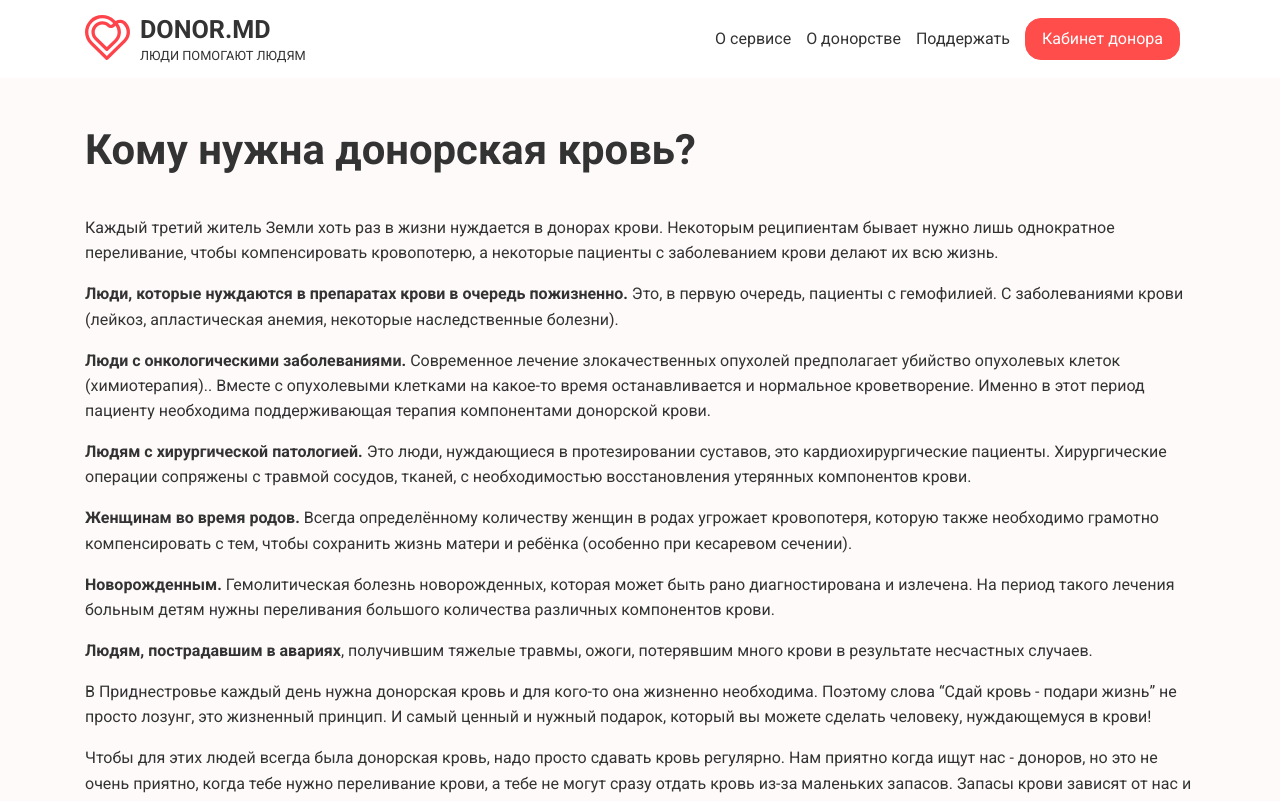
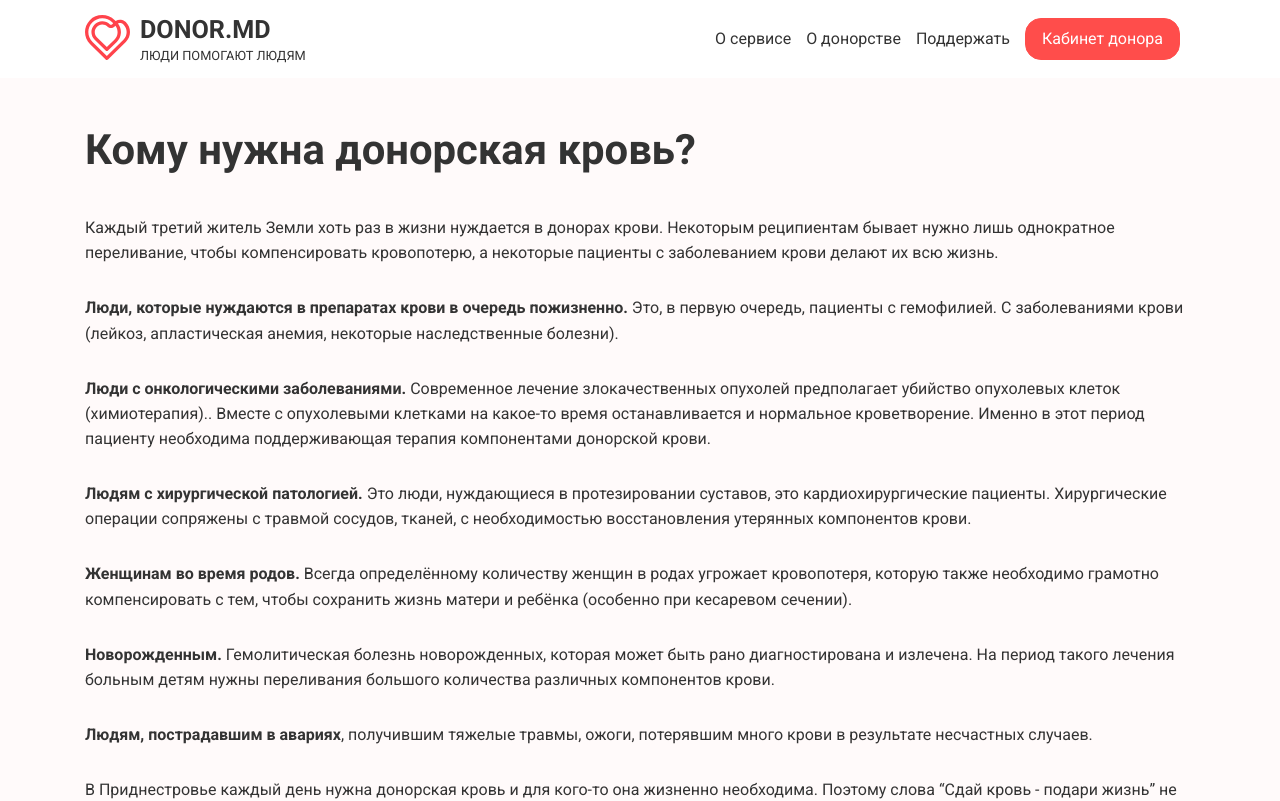
Before and after one commit to Donormd/donor.md-frontend, a Next.js app: page /who-needs-blood in a window 1280 px wide. Shown: the top 801 px of the page. Built offline with nearby package versions, Linux system fonts and the light colour scheme.

Commit message:
fix mismatch design on page who-needs-blood

```diff
--- a/src/pages/who-needs-blood.tsx
+++ b/src/pages/who-needs-blood.tsx
@@ -9,47 +9,47 @@ const WhoNeedsBlood = () => {
         <Title margin='0 0 40px 0' bold>
           Кому нужна донорская кровь?
         </Title>
-        <Paragraph>
+        <Paragraph margin='0 0 30px 0'>
           Каждый третий житель Земли хоть раз в жизни нуждается в донорах крови. Некоторым реципиентам бывает
           нужно лишь однократное переливание, чтобы компенсировать кровопотерю, а некоторые пациенты с
           заболеванием крови делают их всю жизнь.
         </Paragraph>
-        <Paragraph>
+        <Paragraph margin='0 0 30px 0'>
           <b>Люди, которые нуждаются в препаратах крови в очередь пожизненно.</b> Это, в первую очередь,
           пациенты с гемофилией. С заболеваниями крови (лейкоз, апластическая анемия, некоторые наследственные
           болезни).
         </Paragraph>
-        <Paragraph>
+        <Paragraph margin='0 0 30px 0'>
           <b>Люди с онкологическими заболеваниями.</b> Современное лечение злокачественных опухолей
           предполагает убийство опухолевых клеток (химиотерапия).. Вместе с опухолевыми клетками на какое-то
           время останавливается и нормальное кроветворение. Именно в этот период пациенту необходима
           поддерживающая терапия компонентами донорской крови.
         </Paragraph>
-        <Paragraph>
+        <Paragraph margin='0 0 30px 0'>
           <b>Людям с хирургической патологией.</b> Это люди, нуждающиеся в протезировании суставов, это
           кардиохирургические пациенты. Хирургические операции сопряжены с травмой сосудов, тканей, с
           необходимостью восстановления утерянных компонентов крови.
         </Paragraph>
-        <Paragraph>
+        <Paragraph margin='0 0 30px 0'>
           <b>Женщинам во время родов.</b> Всегда определённому количеству женщин в родах угрожает кровопотеря,
           которую также необходимо грамотно компенсировать с тем, чтобы сохранить жизнь матери и ребёнка
           (особенно при кесаревом сечении).
         </Paragraph>
-        <Paragraph>
+        <Paragraph margin='0 0 30px 0'>
           <b>Новорожденным.</b> Гемолитическая болезнь новорожденных, которая может быть рано диагностирована
           и излечена. На период такого лечения больным детям нужны переливания большого количества различных
           компонентов крови.
         </Paragraph>
-        <Paragraph>
+        <Paragraph margin='0 0 30px 0'>
           <b>Людям, пострадавшим в авариях</b>, получившим тяжелые травмы, ожоги, потерявшим много крови в
           результате несчастных случаев.
         </Paragraph>
-        <Paragraph>
+        <Paragraph margin='0 0 30px 0'>
           В Приднестровье каждый день нужна донорская кровь и для кого-то она жизненно необходима. Поэтому
           слова “Сдай кровь - подари жизнь” не просто лозунг, это жизненный принцип. И самый ценный и нужный
           подарок, который вы можете сделать человеку, нуждающемуся в крови!
         </Paragraph>
-        <Paragraph>
+        <Paragraph margin='0 0 30px 0'>
           Чтобы для этих людей всегда была донорская кровь, надо просто сдавать кровь регулярно. Нам приятно
           когда ищут нас - доноров, но это не очень приятно, когда тебе нужно переливание крови, а тебе не
           могут сразу отдать кровь из-за маленьких запасов. Запасы крови зависят от нас и лучше их пополнять
```
Also changed, not shown: 1 other file (tests, documents, lock files or other folders).
